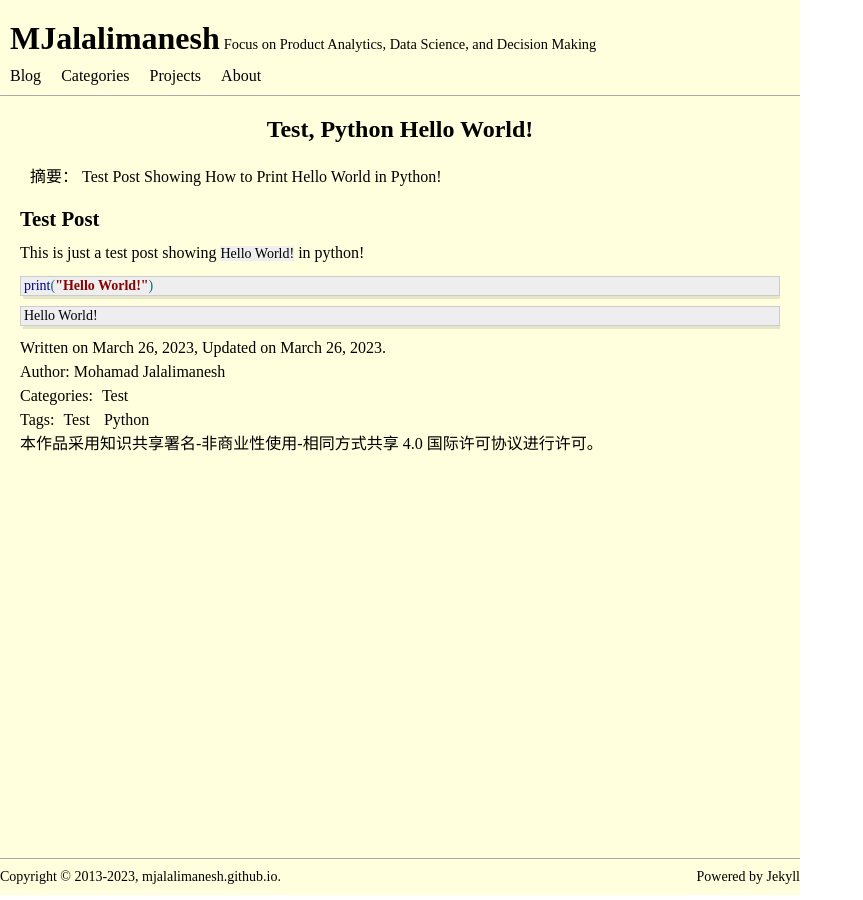
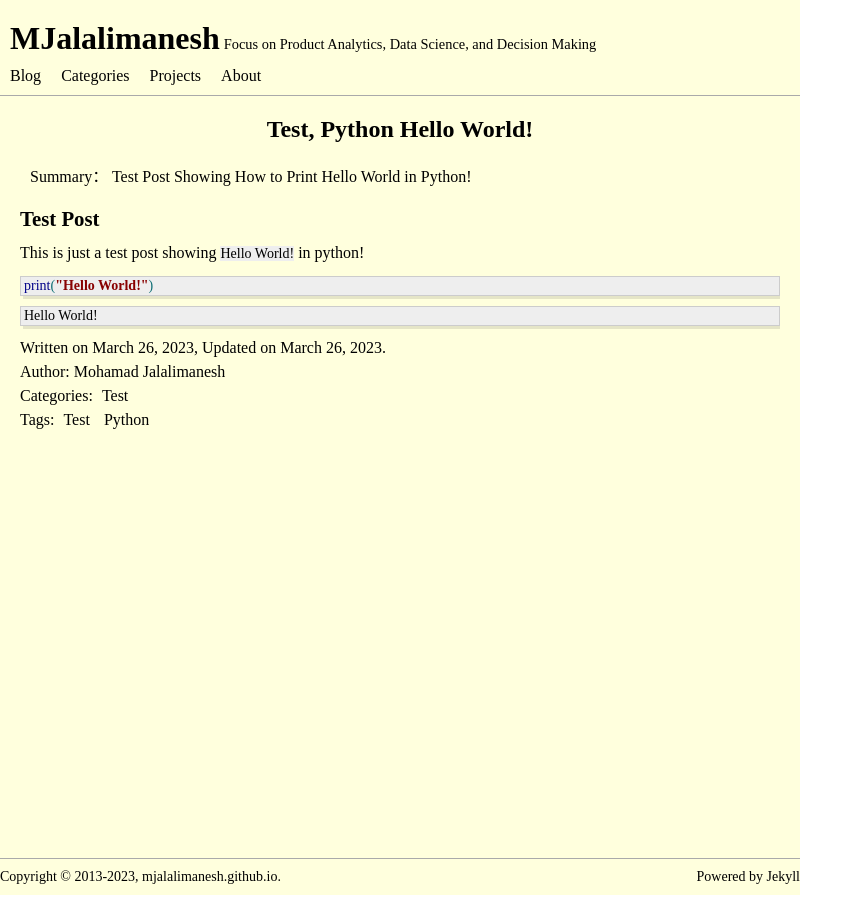
Before and after one commit to mjalalimanesh/mjalalimanesh.github.io, a Jekyll site: the page built from _posts/wpf/2017-11-08-test-python-hello-world.md, in a window 1280 px wide. Shown: the whole page, without its empty margins (0-863 px from the left). Built offline with Jekyll 4.4.1, drawn with Linux system fonts in a browser that asks for light colours; comment, search, counter and statistics services are not loaded.

Commit message:
translate summary

```diff
--- a/_layouts/post.html
+++ b/_layouts/post.html
@@ -12,7 +12,7 @@ layout: default
   </div>
   {% endif %}
   {% if page.excerpt %}
-  <div class="post-excerpt">摘要： {{ page.excerpt }}</div>
+  <div class="post-excerpt">Summary： {{ page.excerpt }}</div>
   {% endif %}
   <div class="post-content">
     {{ content }}
@@ -57,9 +57,6 @@ layout: default
       </div>
       {% endif %}
     </div>
-    <div class="post-license">
-      本作品采用<a rel="license" href="/license">知识共享署名-非商业性使用-相同方式共享 4.0 国际许可协议</a>进行许可。
-    </div>
     {% if site.comments %}
     <div class="post-comments">
       {% include comments.html %}
```
